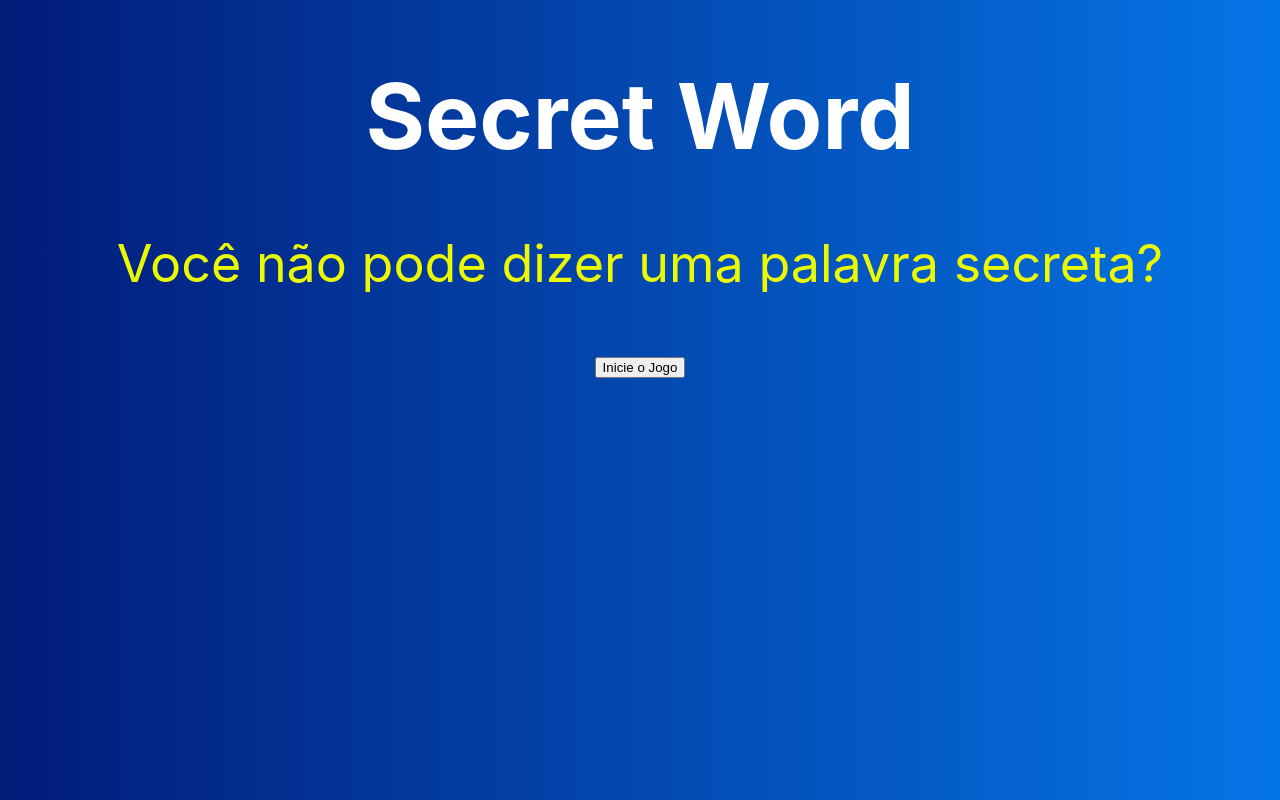
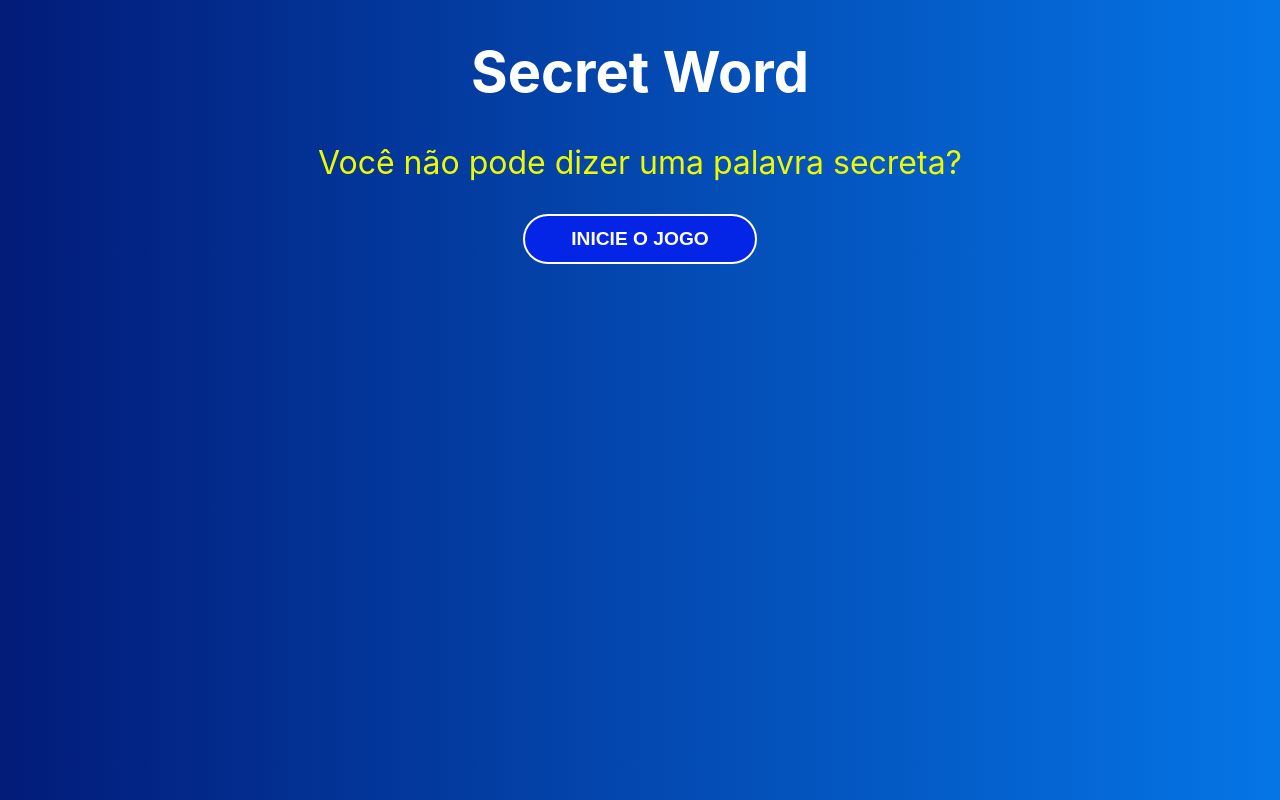
Before and after one commit to davR7/secret-word, a React (Create React App) app: page / in a window 1280 px wide. Built offline with nearby package versions, Linux system fonts and the light colour scheme.

Commit message:
updated global style

```diff
--- a/src/index.css
+++ b/src/index.css
@@ -10,7 +10,6 @@
   background: linear-gradient(to right, #021B79, #0575E6);
   /* W3C, IE 10+/ Edge, Firefox 16+, Chrome 26+, Opera 12+, Safari 7+ */
   color: white;
-  font-size: calc(10px + 2vmin);
   margin: 0;
   font-family: -apple-system, BlinkMacSystemFont, 'Segoe UI', 'Roboto', 'Oxygen',
     'Ubuntu', 'Cantarell', 'Fira Sans', 'Droid Sans', 'Helvetica Neue',
@@ -30,3 +29,26 @@
   align-items: center;
   justify-content: center;
 }
+
+/* Button Style */
+.btn {
+  background-color: #0525E6;
+  color: #fff;
+  padding: 0 46px;
+  border: 2px solid #fff;
+  border-radius: 25px;
+  height: 50px;
+  text-transform: uppercase;
+  font-weight: bold;
+  font-size: 1.2em;
+  cursor: pointer;
+  transition: .4s;
+}
+
+.btn:hover {
+  background-color: #0575E6;
+}
+
+.btn:active {
+  background-color:#0707b2;
+}
```
